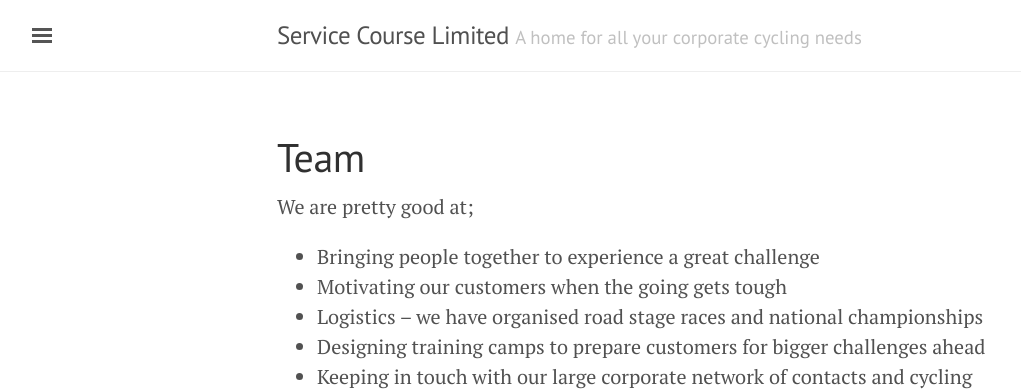
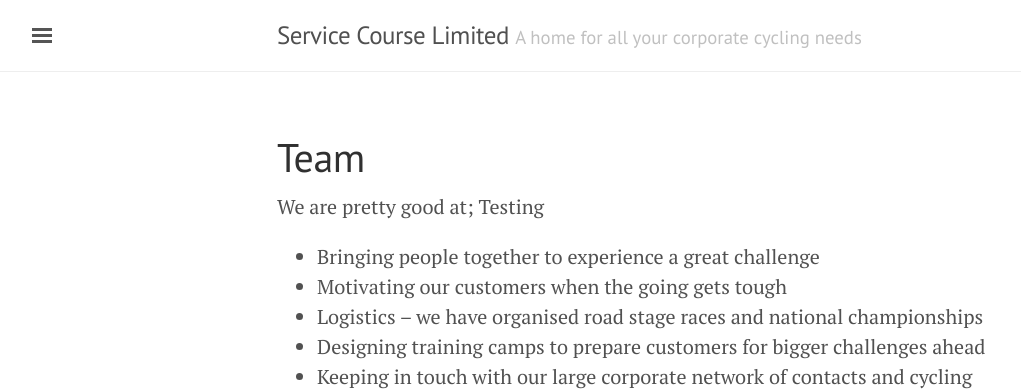
Before and after one commit to brynleydavies/brynleydavies.github.io, a Jekyll site: the page built from _pages/team.md, in a window 1280 px wide. Shown: the top 391 px of the page, without its empty margins (3-1024 px from the left). Built offline with Jekyll 4.4.1, drawn with Linux system fonts in a browser that asks for light colours.

Commit message:
Updated team.md

```diff
--- a/_pages/team.md
+++ b/_pages/team.md
@@ -1,14 +1,17 @@
 ---
 layout: page
 title: Team
-published: true
+published:
+  - true
+  - "true"
 nav: main
-num: 02
+num: 2
 permalink: /team/
 ---
 
 
-We are pretty good at;
+
+We are pretty good at; Testing
 
 - Bringing people together to experience a great challenge
 - Motivating our customers when the going gets tough
```
